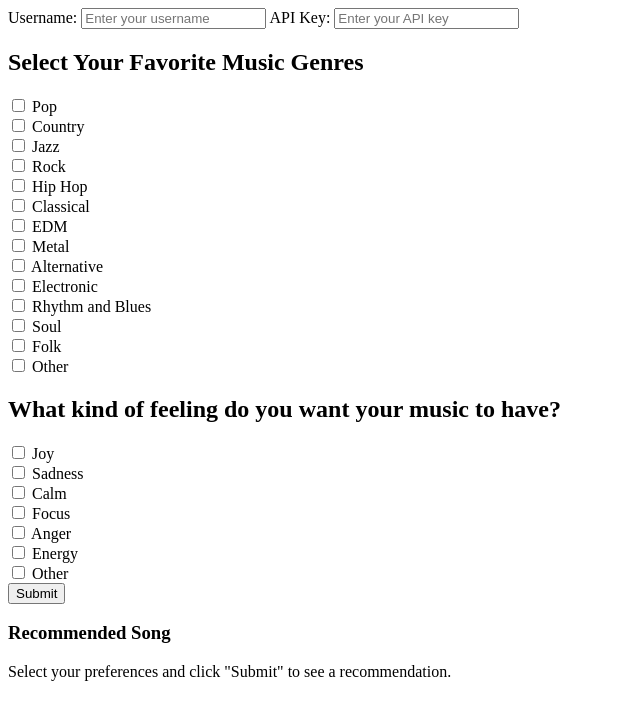
After one commit to Four-and-a-Half-Geeks/Spotify-Song-Recommendation, a Flask app: template templates/cara.recommendation.html in a window 1280 px wide. The commit adds this page. Shown: the top 720 px of the page, without its empty margins (0-640 px from the left). Run offline with Flask 3, Linux system fonts and the light colour scheme; the template is opened without the code that fills it, so the values that code supplies are empty; parts of the project's set-up code (start-up, migrations or seed data) failed here and were passed over.

Commit message:
added recommendation list

```diff
--- a/src/app.py
+++ b/src/app.py
@@ -38,7 +38,7 @@ def index():
 @app.route("/recommendation", methods=["POST"])
 def recommendation():
     # Get the input value
-    val1 = str(request.form["val1"])
+    user_name = str(request.form["user_name"])
     user_greeting = "Welcome!"
 
     #def load_env():
@@ -60,32 +60,18 @@ def recommendation():
     #load_env()
     try:
         load_dotenv()
-        client_id = os.getenv('SPOTIFY_CLIENT_ID')
-        client_secret = os.getenv('SPOTIFY_CLIENT_SECRET')
+
         huggingface_key = os.getenv('HUGGING_FACE_TOKEN')
 
-        if not client_id or not client_secret or not huggingface_key:
-            print("Error: Client ID and/or Client Secret not found.")
+        if not huggingface_key:
+            print("Error: Token not found.")
             return
-        sp = SpotifyAPI(client_id, client_secret)
         llm = LLM(huggingface_key)
-        user_name = val1
         llm.set_username(user_name=user_name)
         print(llm.greet_user())
         user_greeting = llm.greet_user()
-        user_input = 'Upbeat music to dance along'
-        spotify_data = llm.get_spotify_recommendation_data(user_input=user_input)
-        recommendations = sp.get_track_recommendations(genre_seeds=['jazz'], amount=10, spotify_data=spotify_data)
-        sample_list : list = []
-        for song_name in recommendations:
-            sample_list.append(sp.get_track_sample(song_name))
 
         #WARNING: When running the app, a lot of Langchain warnings appear in the chat. They are harmless.
-        if recommendations:
-            #print("Track Recommendations:", recommendations)
-            print(llm.give_user_recommendations(song_names_list = recommendations,song_previews= sample_list))
-        else:
-            print("No recommendations found.")
 
     except Exception as e:
         print("An error occurred:", e)
@@ -96,8 +82,8 @@ def recommendation():
 @app.route("/recommendation_list", methods=["POST"])
 def recommendation_list():
     try:
-        val2 = str(request.form["val2"])
-        recommendation_request = val2
+        recommendation_request = str(request.form["recommendation_request"])
+        genres = str(request.form["genres"]).lower().split(',')
 
         # Load environment variables and check for keys
         load_dotenv()
@@ -115,7 +101,7 @@ def recommendation_list():
 
         # Get Spotify data and recommendations
         spotify_data = llm.get_spotify_recommendation_data(user_input=recommendation_request)
-        recommendations = sp.get_track_recommendations(genre_seeds=['jazz'], amount=10, spotify_data=spotify_data)
+        recommendations = sp.get_track_recommendations(genre_seeds=genres, amount=10, spotify_data=spotify_data)
         sample_list = [sp.get_track_sample(song_name) for song_name in recommendations]
 
         # Generate a recommendation list as a single string
--- /dev/null
+++ b/templates/cara.recommendation.html
@@ -0,0 +1,107 @@
+<!DOCTYPE html>
+<html lang="en">
+<head>
+    <meta charset="UTF-8">
+    <meta name="viewport" content="width=device-width, initial-scale=1.0">
+    <title>Music Preferences</title>
+    <style>
+        /* Your existing styles here */
+    </style>
+</head>
+<body>
+
+    <!-- Update the form to submit to Flask's "/recommendation" route -->
+    <form id="music-form" action="/recommendation" method="POST">
+        <!-- Username Input -->
+        <label for="username">Username:</label>
+        <input type="text" id="username" name="username" placeholder="Enter your username" required>
+
+        <!-- API Key Input -->
+        <label for="api-key">API Key:</label>
+        <input type="text" id="api-key" name="api-key" placeholder="Enter your API key" required>
+
+        <!-- Music Genre Checkboxes -->
+        <h2>Select Your Favorite Music Genres</h2>
+
+        <label><input type="checkbox" name="genre" value="pop"> Pop</label><br>
+        <label><input type="checkbox" name="genre" value="country"> Country</label><br>
+        <label><input type="checkbox" name="genre" value="jazz"> Jazz</label><br>
+        <label><input type="checkbox" name="genre" value="rock"> Rock</label><br>
+        <label><input type="checkbox" name="genre" value="hip hop"> Hip Hop</label><br>
+        <label><input type="checkbox" name="genre" value="classical"> Classical</label><br>
+        <label><input type="checkbox" name="genre" value="EDM"> EDM</label><br>
+        <label><input type="checkbox" name="genre" value="metal"> Metal</label><br>
+        <label><input type="checkbox" name="genre" value="alternative"> Alternative</label><br>
+        <label><input type="checkbox" name="genre" value="electronic"> Electronic</label><br>
+        <label><input type="checkbox" name="genre" value="Rhythm and Blues"> Rhythm and Blues</label><br>
+        <label><input type="checkbox" name="genre" value="soul"> Soul</label><br>
+        <label><input type="checkbox" name="genre" value="folk"> Folk</label><br>
+
+        <!-- New checkbox for "Other" -->
+        <label><input type="checkbox" id="otherCheckbox" onclick="toggleTextBox()"> Other</label><br>
+
+        <!-- Text box that will appear when "Other" is checked -->
+        <input type="text" id="otherTextBox" placeholder="Enter custom genre" style="display:none;">
+
+        <script>
+        function toggleTextBox() {
+            // Get the checkbox and text box elements
+            var checkBox = document.getElementById("otherCheckbox");
+            var textBox = document.getElementById("otherTextBox");
+
+            // Toggle the text box display based on whether the checkbox is checked
+            if (checkBox.checked) {
+                textBox.style.display = "block";
+            } else {
+                textBox.style.display = "none";
+            }
+        }
+        </script>
+
+        <!-- Music Feeling Checkboxes -->
+        <h2>What kind of feeling do you want your music to have?</h2>
+
+        <label><input type="checkbox" name="feeling" value="joy"> Joy</label><br>
+        <label><input type="checkbox" name="feeling" value="sadness"> Sadness</label><br>
+        <label><input type="checkbox" name="feeling" value="calm"> Calm</label><br>
+        <label><input type="checkbox" name="feeling" value="focus"> Focus</label><br>
+        <label><input type="checkbox" name="feeling" value="anger"> Anger</label><br>
+        <label><input type="checkbox" name="feeling" value="energy"> Energy</label><br>
+
+        <!-- New checkbox for "Other" -->
+        <label><input type="checkbox" id="otherFeelingCheckbox" onclick="toggleFeelingTextBox()"> Other</label><br>
+
+        <!-- Text box that will appear when "Other" is checked -->
+        <input type="text" id="otherFeelingTextBox" placeholder="Enter custom feeling" style="display:none;">
+
+        <script>
+        function toggleFeelingTextBox() {
+            // Get the checkbox and text box elements
+            var checkBox = document.getElementById("otherFeelingCheckbox");
+            var textBox = document.getElementById("otherFeelingTextBox");
+
+            // Toggle the text box display based on whether the checkbox is checked
+            if (checkBox.checked) {
+                textBox.style.display = "block";
+            } else {
+                textBox.style.display = "none";
+            }
+        }
+        </script>
+
+        <!-- Submit Button -->
+        <input type="submit" value="Submit">
+    </form>
+
+    <!-- Display the recommendation result here -->
+    <h3>Recommended Song</h3>
+    <div id="recommendation">
+        {% if prediction %}
+            <p><strong>Recommended Song:</strong> {{ prediction }}</p>
+        {% else %}
+            <p>Select your preferences and click "Submit" to see a recommendation.</p>
+        {% endif %}
+    </div>
+
+</body>
+</html>
--- a/templates/index.html
+++ b/templates/index.html
@@ -41,10 +41,10 @@
     </style>
 </head>
 <body>
-    <h2>Enter your API key</h2>
+    <h2>Enter your Username</h2>
 
     <form action="/recommendation" method="post">
-        Key: <input type="text" step="any" name="val1" required><br><br>
+        Username: <input type="text" step="any" name="user_name" required><br><br>
         <input type="submit" value="Enter">
     </form>
 </body>
```
Also changed, not shown: templates/recommendation.html (+37 -2 lines), 5 other files.
